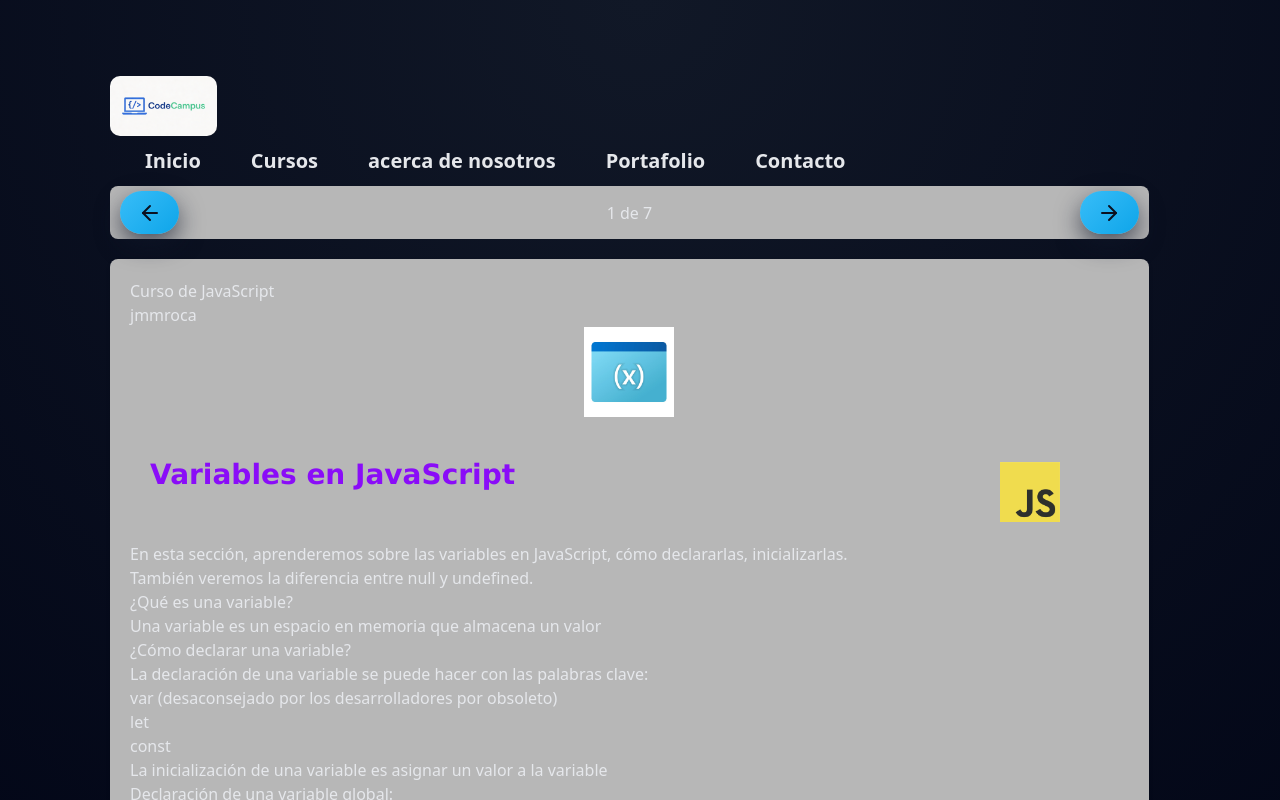
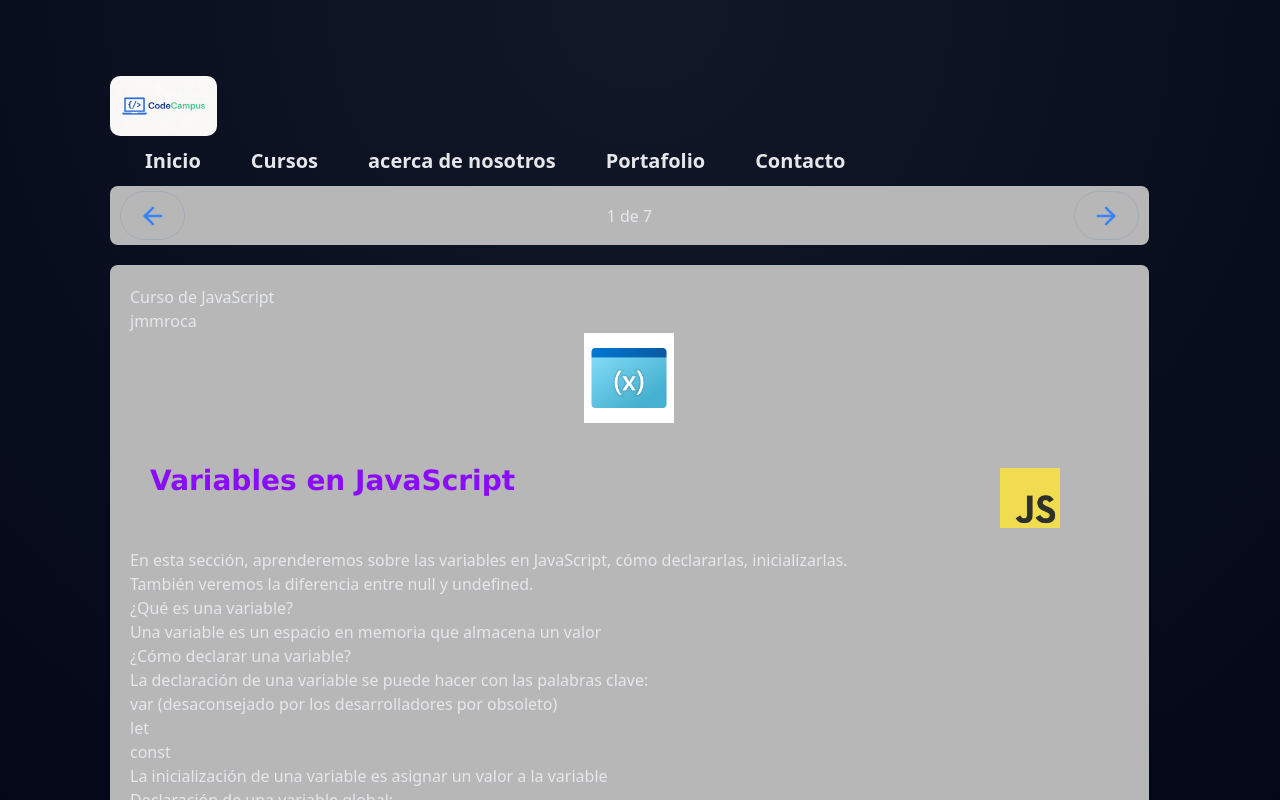
Before and after one commit to jmmroca/curso_javascript_2024, a React (Vite) app in the folder curso-javascript/: page /curso_javascript_2024/curso/javascript in a window 1280 px wide. Shown: the top 800 px of the page. Built offline with nearby package versions, Linux system fonts and the light colour scheme.

Commit message:
change button in Barra Superior

```diff
--- a/curso-javascript/src/components/BarraSuperior.jsx
+++ b/curso-javascript/src/components/BarraSuperior.jsx
@@ -1,5 +1,4 @@
 import { useState } from "react";
-import { SquareArrowLeft  , SquareArrowRight } from 'lucide-react';
 import { ArrowLeft, ArrowRight } from "lucide-react";
 import { dataCurso } from "./data/dataCurso";
 
@@ -9,24 +8,24 @@ function BarraSuperior({ paginaActual, setPaginaActual }) {
     <div className="upperBar">
       <button
         type="button"
-        className="btn btn-primary"
+        className="btn-ghost"
         onClick={() => setPaginaActual(paginaActual > 1 ? paginaActual - 1 : 1)}
       >
-        <ArrowLeft />
+        <ArrowLeft size={28} strokeWidth={2.5} absoluteStrokeWidth  color="#3B82F6"/>
       </button>
       <p>
         {paginaActual} de {paginaMaxima}
       </p>
       <button
         type="button"
-        className="btn btn-primary"
+        className="btn-ghost"
         onClick={() =>
           setPaginaActual(
             paginaActual < paginaMaxima ? paginaActual + 1 : paginaMaxima,
           )
         }
       >
-        <ArrowRight />
+        <ArrowRight size={28} strokeWidth={2.5} absoluteStrokeWidth color="#3B82F6" />
       </button>
     </div>
   );
```
